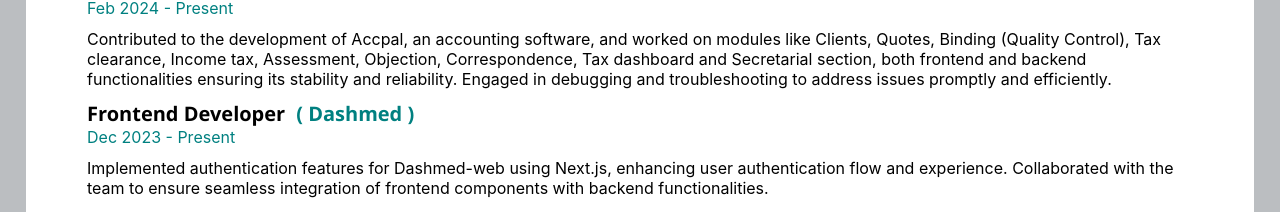
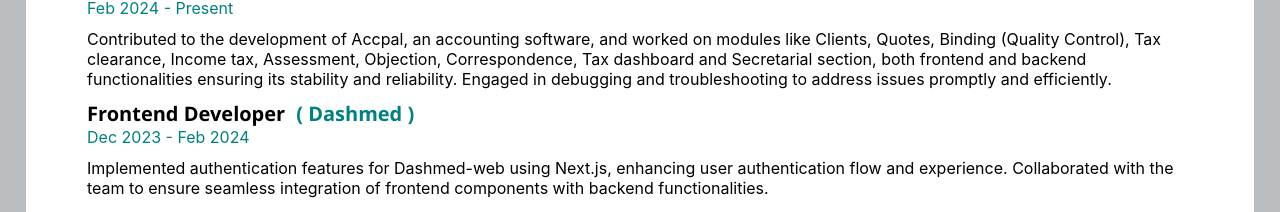
Before and after one commit to lokesh-bansiya/lokesh-bansiya.github.io, a React (Create React App) app: page / in a window 1280 px wide. Shown: the part 1374-1586 px from the top of the page. Built offline with nearby package versions, Linux system fonts and the light colour scheme.

Commit message:
Update Experience

```diff
--- a/src/constants/index.js
+++ b/src/constants/index.js
@@ -965,7 +965,7 @@
     heading: "Frontend Developer",
     company: "Dashmed",
     role: "Frontend Developer",
-    timePeriod: "Dec 2023 - Present",
+    timePeriod: "Dec 2023 - Feb 2024",
     description:
       "Implemented authentication features for Dashmed-web using Next.js, enhancing user authentication flow and experience. Collaborated with the team to ensure seamless integration of frontend components with backend functionalities.",
   },
```
